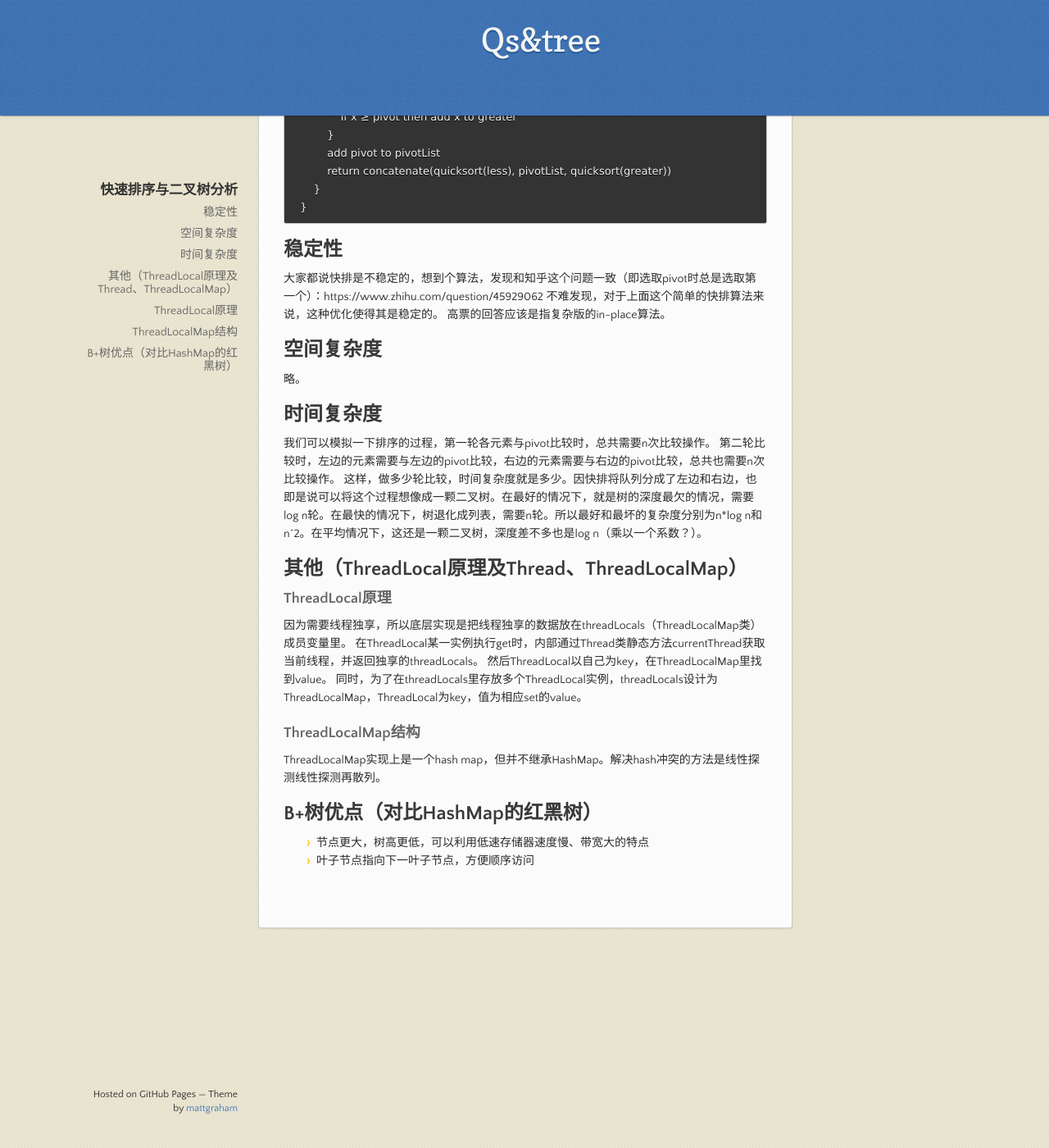
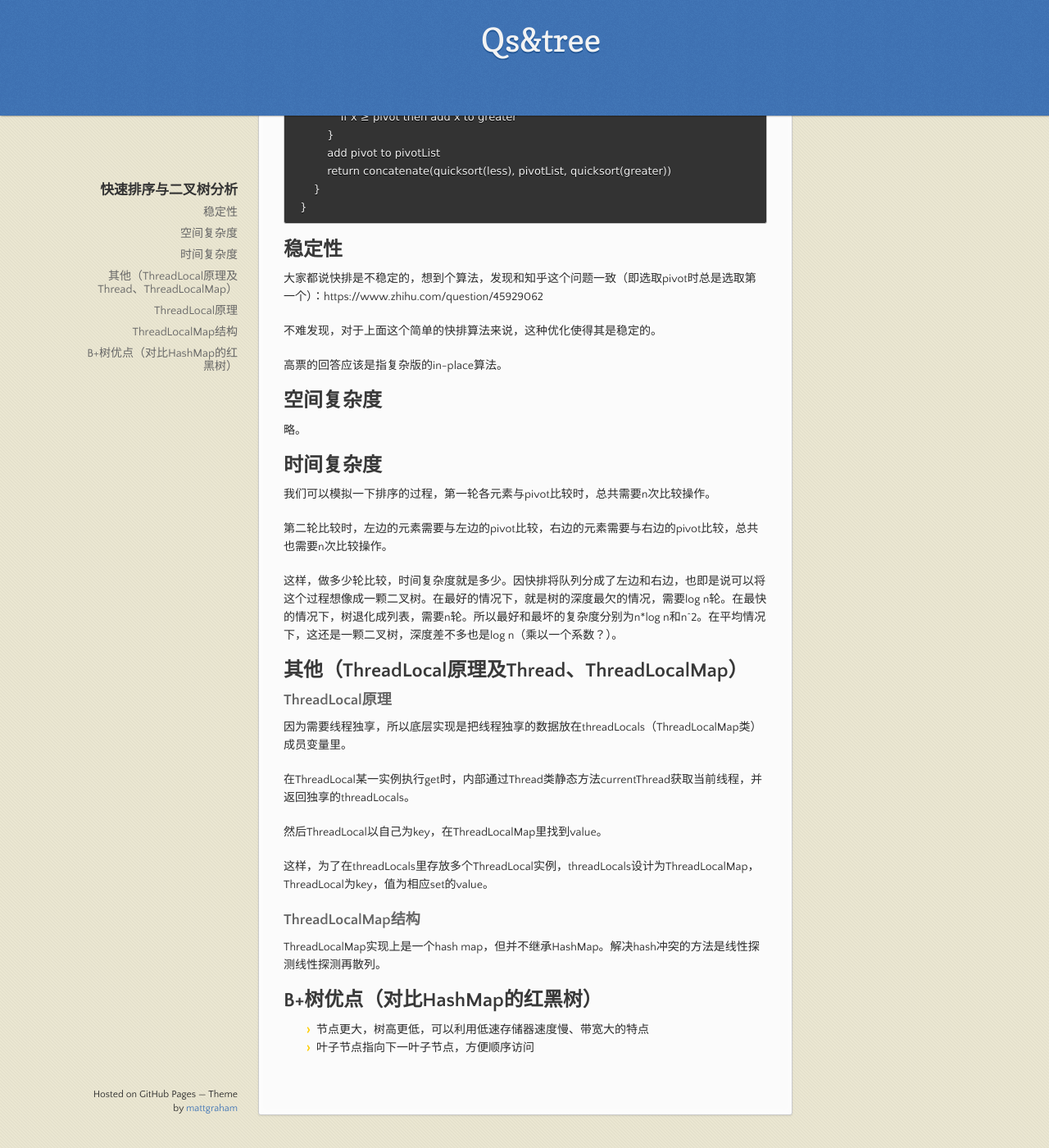
Before and after one commit to lvv9/lvv9.github.io, a Jekyll site: the page built from _posts/2020-09-08-qs&tree.md, in a window 1280 px wide and 1400 px high, scrolled down 465 px. Shown: the whole window at 82% size. Built offline with Jekyll 4.4.1, drawn with Linux system fonts in a browser that asks for light colours; our own code applies the rules of GitHub Pages for plain Markdown files; the repository's description, which GitHub fills in, is left out.

Commit message:
Update 2020-09-08-qs&tree.md

```diff
--- a/_posts/2020-09-08-qs&tree.md
+++ b/_posts/2020-09-08-qs&tree.md
@@ -27,7 +27,9 @@
 ## 稳定性
 
 大家都说快排是不稳定的，想到个算法，发现和知乎这个问题一致（即选取pivot时总是选取第一个）：https://www.zhihu.com/question/45929062
+
 不难发现，对于上面这个简单的快排算法来说，这种优化使得其是稳定的。
+
 高票的回答应该是指复杂版的in-place算法。
 
 ## 空间复杂度
@@ -37,7 +39,9 @@
 ## 时间复杂度
 
 我们可以模拟一下排序的过程，第一轮各元素与pivot比较时，总共需要n次比较操作。
+
 第二轮比较时，左边的元素需要与左边的pivot比较，右边的元素需要与右边的pivot比较，总共也需要n次比较操作。
+
 这样，做多少轮比较，时间复杂度就是多少。因快排将队列分成了左边和右边，也即是说可以将这个过程想像成一颗二叉树。在最好的情况下，就是树的深度最欠的情况，需要log n轮。在最快的情况下，树退化成列表，需要n轮。所以最好和最坏的复杂度分别为n*log n和n^2。在平均情况下，这还是一颗二叉树，深度差不多也是log n（乘以一个系数？）。
 
 ## 其他（ThreadLocal原理及Thread、ThreadLocalMap）
@@ -45,9 +49,12 @@
 ### ThreadLocal原理
 
 因为需要线程独享，所以底层实现是把线程独享的数据放在threadLocals（ThreadLocalMap类）成员变量里。
+
 在ThreadLocal某一实例执行get时，内部通过Thread类静态方法currentThread获取当前线程，并返回独享的threadLocals。
+
 然后ThreadLocal以自己为key，在ThreadLocalMap里找到value。
-同时，为了在threadLocals里存放多个ThreadLocal实例，threadLocals设计为ThreadLocalMap，ThreadLocal为key，值为相应set的value。
+
+这样，为了在threadLocals里存放多个ThreadLocal实例，threadLocals设计为ThreadLocalMap，ThreadLocal为key，值为相应set的value。
 
 ### ThreadLocalMap结构
 
```
